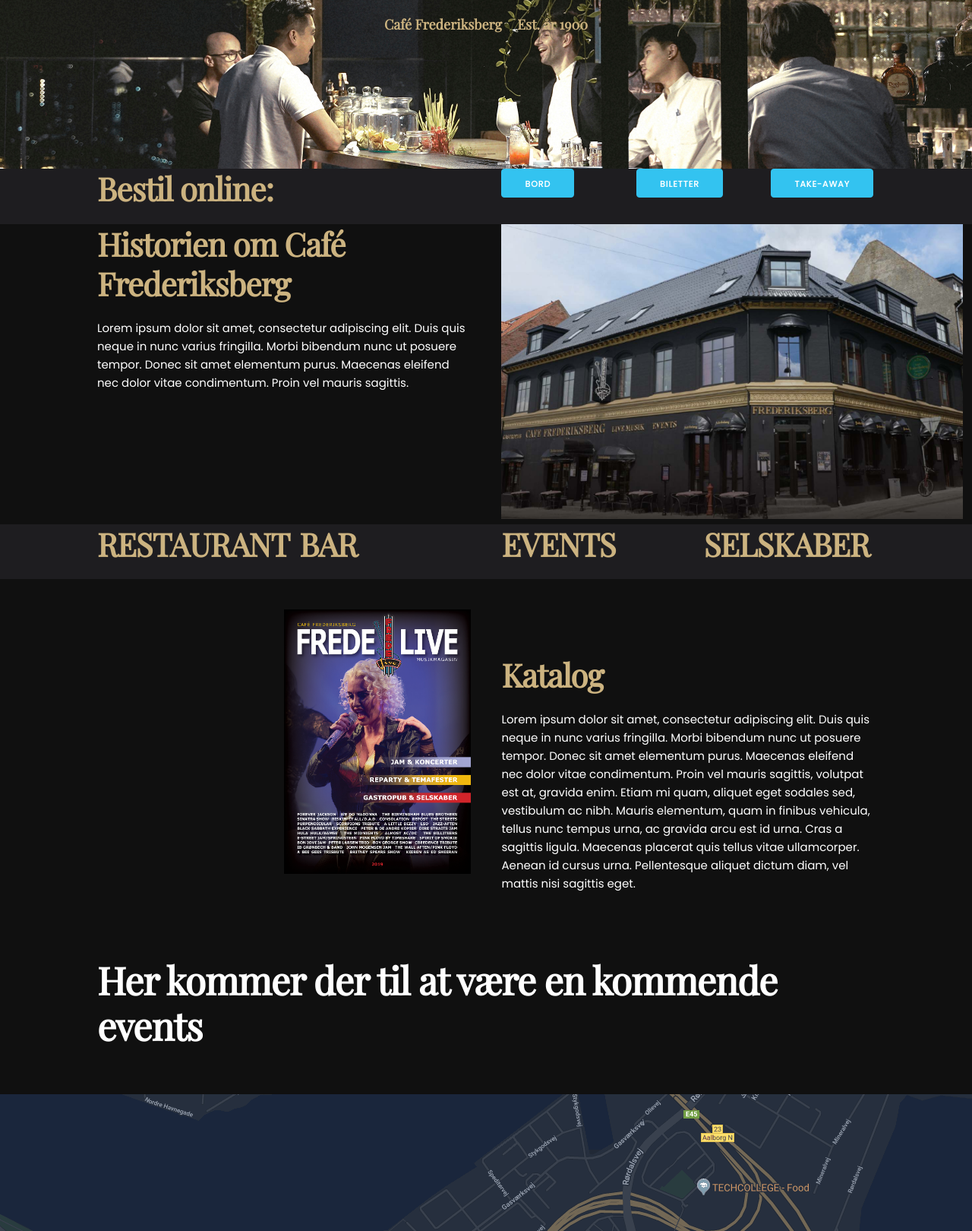
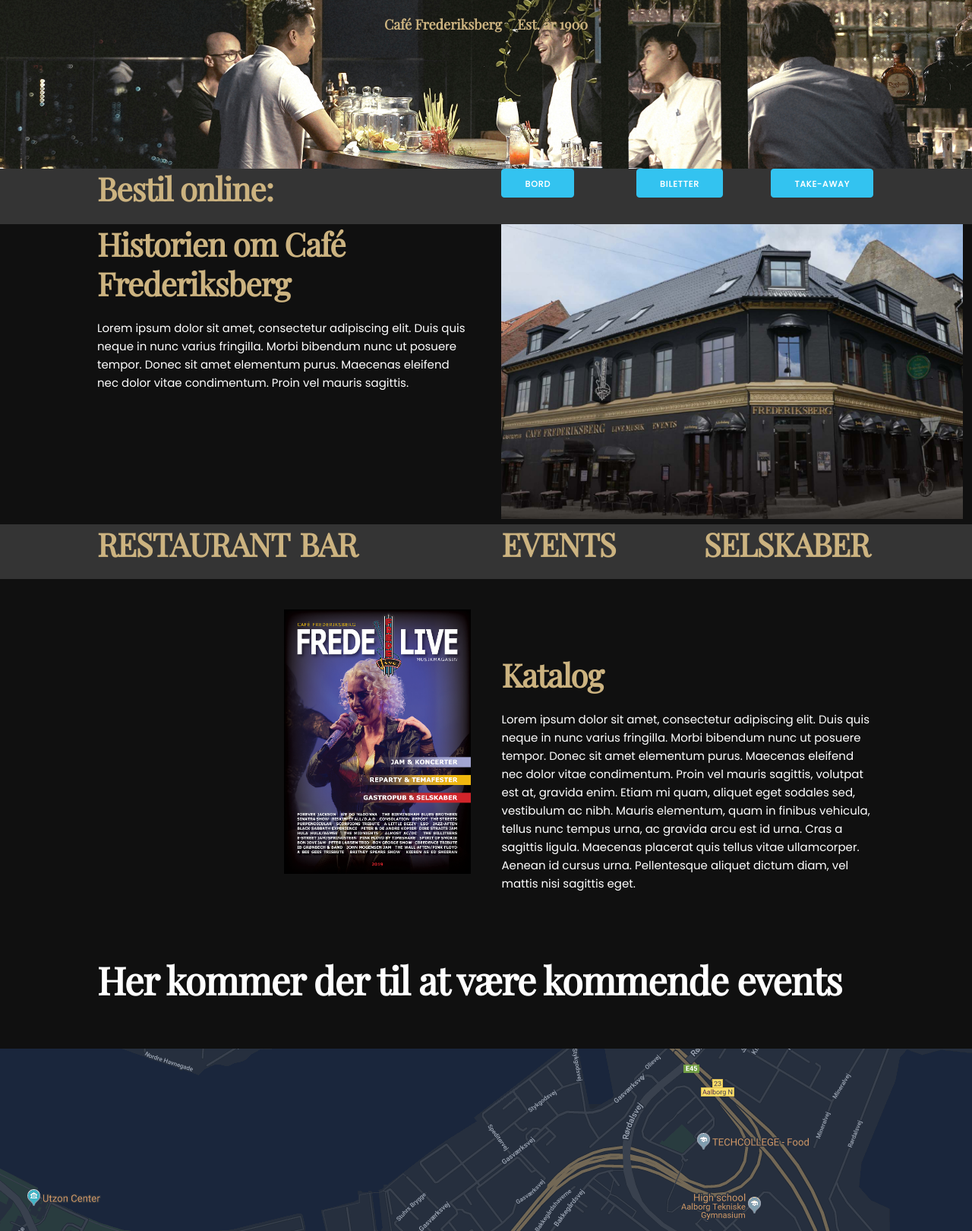
Before and after one commit to simoneliasen/cafefrederiksberg, a PHP site: page / in a window 1280 px wide. Shown: the part 338-1958 px from the top of the page at 76% size. Run offline with PHP 8.4, Linux system fonts and the light colour scheme.

Commit message:
Småændringer på forside

```diff
--- a/css/stylesheet.css
+++ b/css/stylesheet.css
@@ -107,8 +107,8 @@ p {
 /*..............................................D FOOTER */
 
 /*..............................................1 INDEX */
-.onlineBestilling {
-background-color: #1E1D20;
+.wrapper.onlineBestilling {
+background-color: #343434;
 }
 #bestilonline {
   display: inline;
@@ -117,7 +117,7 @@ background-color: #1E1D20;
 background-color: #101010;
 }
 .indholdsoversigt {
-background-color: #1E1D20;
+  background-color: #343434;
 }
 .katalog {
 background-color: #101010;
--- a/index.php
+++ b/index.php
@@ -137,7 +137,7 @@
     <div class="wrapper kommendeEvents">
       <!--Indhold centreret i wrapper-->
       <div class="container kommendeEvents">
-        <h1><br> Her kommer der til at være en kommende events </h1>
+        <h1><br> Her kommer der til at være  kommende events </h1>
       </div>
     </div>
 
```
